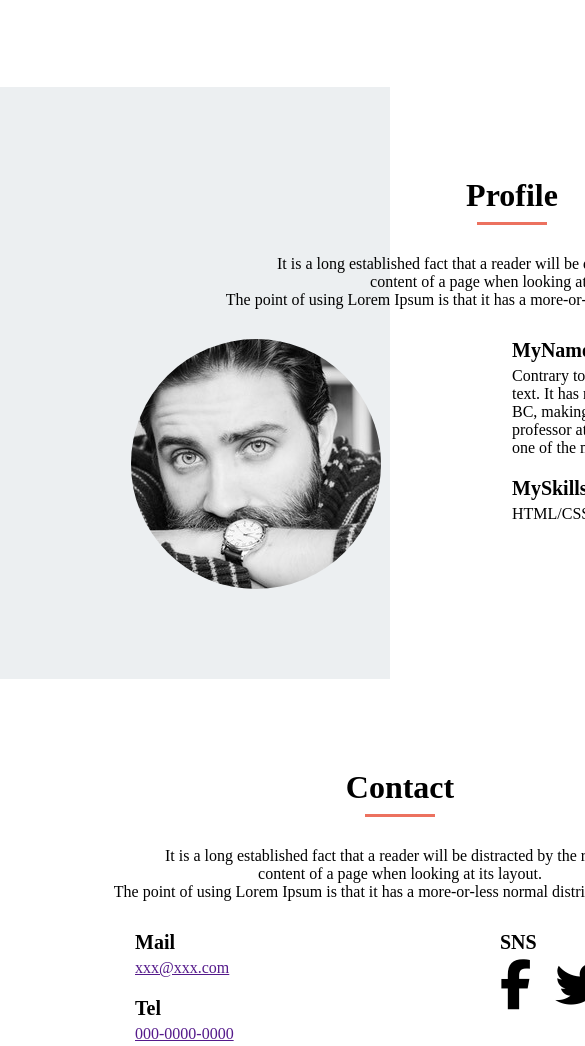
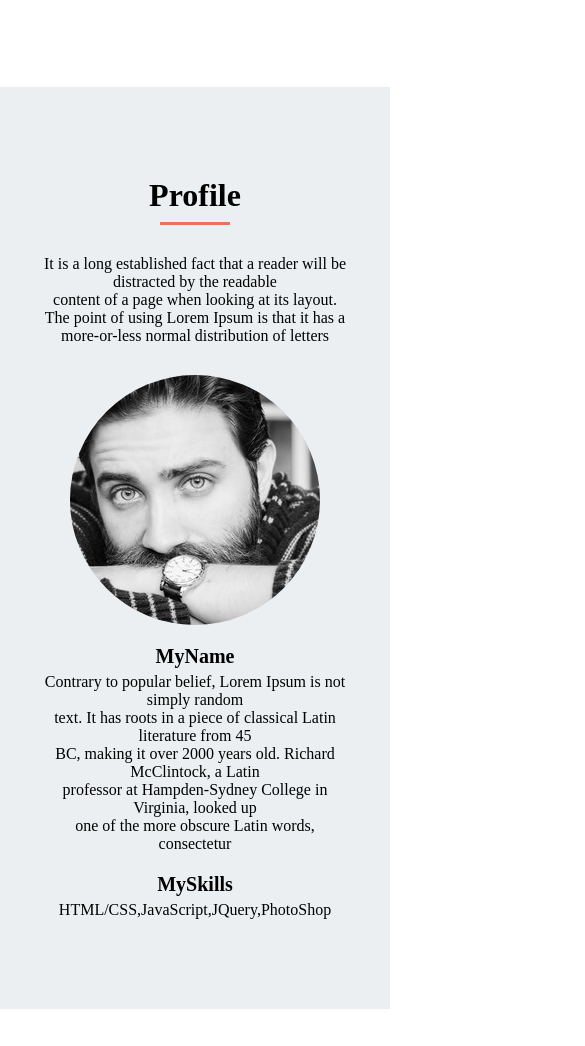
Before and after one commit to salty317/mysite, a plain HTML site: page index.html in a window 390 px wide. Shown: the part 2873-3919 px from the top of the page, 585 px wide, since content can reach past the window. Drawn offline with Linux system fonts and the light colour scheme.

Commit message:
[Update] profileレスポンシブ化

```diff
--- a/style.css
+++ b/style.css
@@ -190,12 +190,12 @@ header a {
 #profile {
     width: 100%;
     background-color: #eceff1;
-    padding: 90px 0;
     color: #000000;
 }
 
 .profile-box {
     width: 1024px;
+    padding: 90px 0;
     margin: 0 auto;
 }
 
@@ -374,4 +374,19 @@ footer {
     .strength:first-child {
         margin-top: 0px;
     }
+
+    .profile-box {
+        width: 90%;
+        padding: 90px 5%;
+    }
+
+    .left-box,.right-box {
+        text-align: center;
+        float: none;
+        width: 100%;
+    }
+
+    .profile-headline:first-child {
+        margin-top: 20px;
+    }
 }
```
